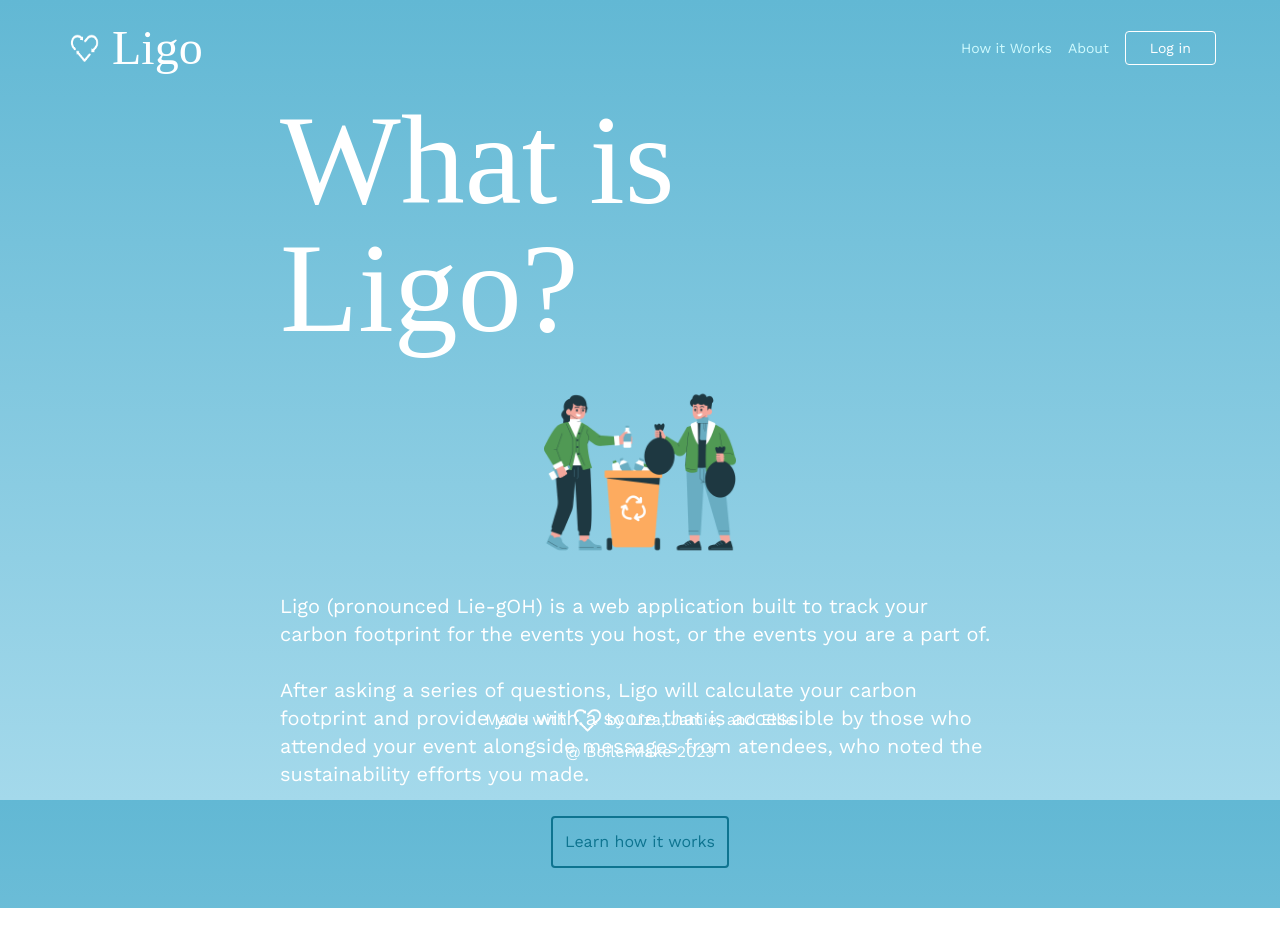
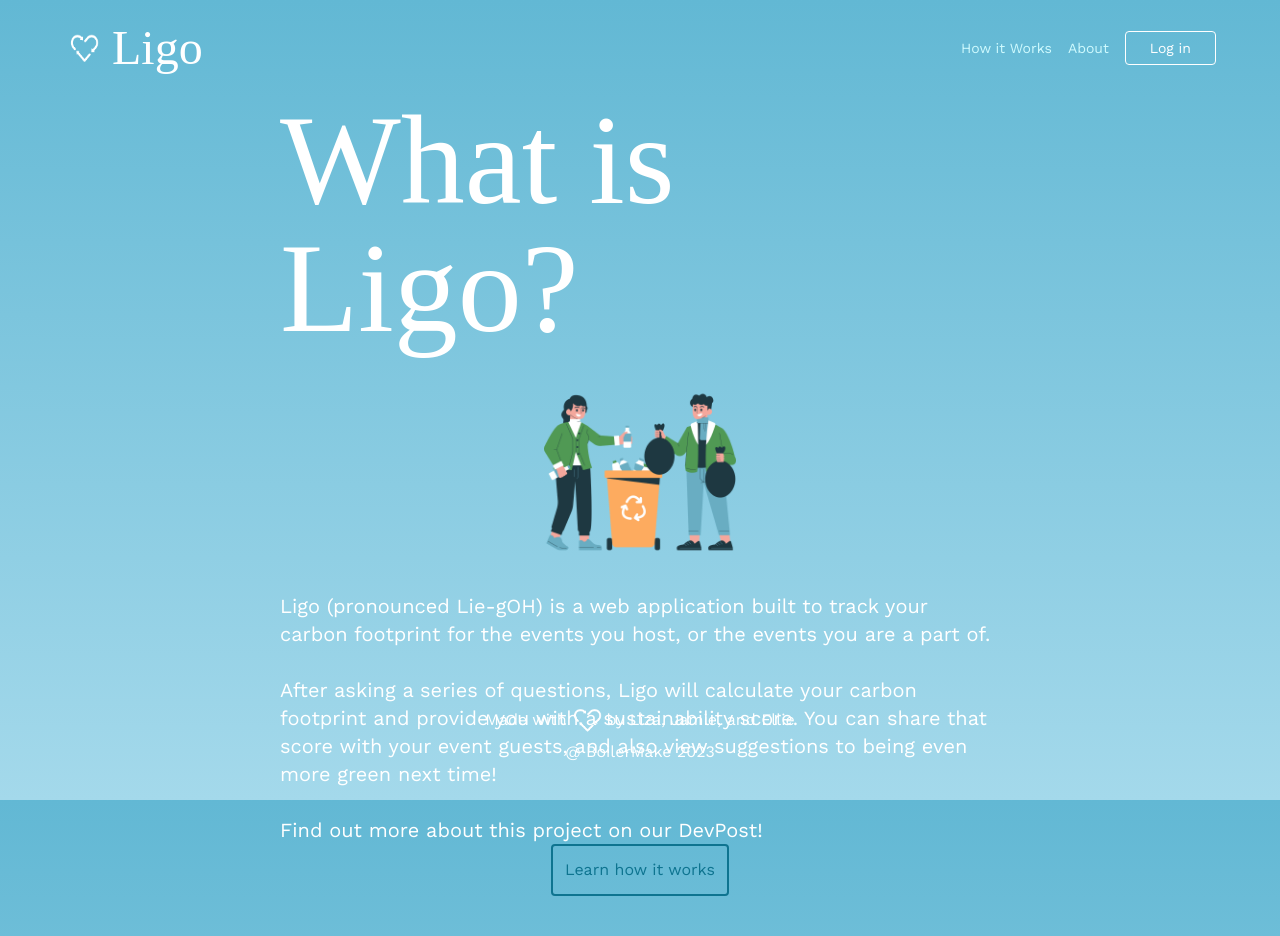
Before and after one commit to jamieRollison/ligo, a SvelteKit app: page /about in a window 1280 px wide. Before the commit the page ends 908 px from the top, so only its background shows below. Built offline with nearby package versions, Linux system fonts and the light colour scheme; a web font is replaced by a local one.

Commit message:
link devpost

```diff
--- a/src/routes/about/+page.svelte
+++ b/src/routes/about/+page.svelte
@@ -11,9 +11,10 @@
     footprint for the events you host, or the events you are a part of.
     <br /><br />
     After asking a series of questions, Ligo will calculate your carbon footprint
-    and provide you with a score that is accessible by those who attended your event
-    alongside messages from atendees, who noted the sustainability efforts you made.
+    and provide you with a sustainability score. You can share that score with your
+    event guests, and also view suggestions to being even more green next time!
     <br /><br />
+    Find out more about this project on our <a href='https://devpost.com/software/ligo'>DevPost!</a>
   </p>
   <a
     href="/how_it_works"
```
